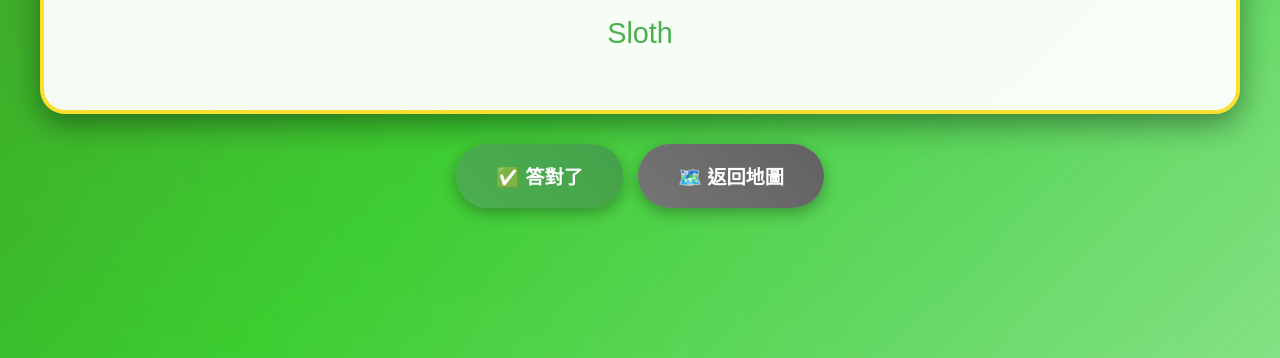
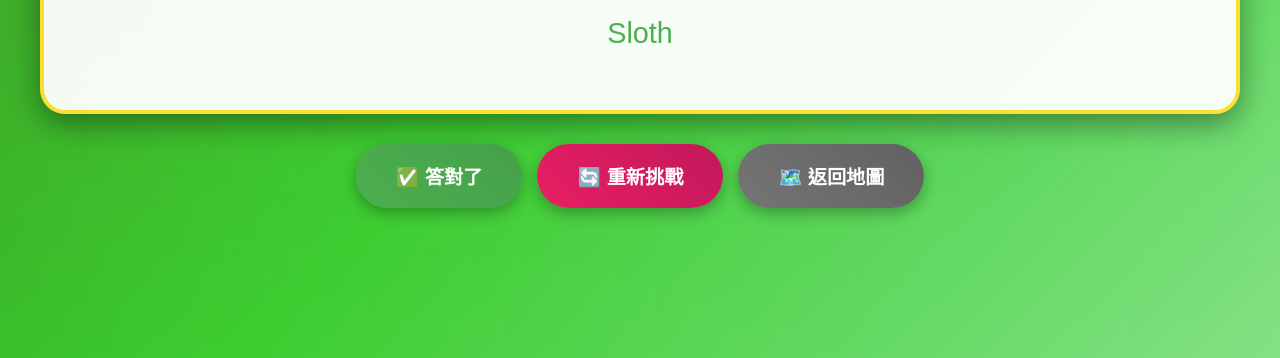
Before and after one commit to cos1107/birthday-party, a plain HTML site: page Projects/birthday-party/games/south-america.html in a window 1280 px wide. Both pictures are taken after a click on the button "🚀 開始挑戰". Shown: the part 442-800 px from the top of the page. Drawn offline with Linux system fonts and the light colour scheme.

Commit message:
Add restart challenge button to South America game
- Add restart button in game area and success overlay
- Reset game state and return to rules page when clicked
- Pink button style for restart action

🤖 Generated with [Claude Code](https://claude.com/claude-code)

Co-Authored-By: Claude Opus 4.5 <noreply@anthropic.com>

```diff
--- a/Projects/birthday-party/games/south-america.html
+++ b/Projects/birthday-party/games/south-america.html
@@ -421,6 +421,16 @@
       box-shadow: 0 8px 20px rgba(117, 117, 117, 0.5);
     }
 
+    .btn-restart {
+      background: linear-gradient(45deg, #E91E63, #C2185B);
+      color: white;
+    }
+
+    .btn-restart:hover {
+      transform: translateY(-3px);
+      box-shadow: 0 8px 20px rgba(233, 30, 99, 0.5);
+    }
+
     .btn:disabled {
       opacity: 0.5;
       cursor: not-allowed;
@@ -646,6 +656,7 @@
         <button class="btn btn-next" id="next-btn" onclick="nextQuestion()">➡️ 下一題</button>
         <button class="btn btn-correct" id="correct-btn" onclick="showCorrectInfo()">✅ 答對了</button>
         <button class="btn btn-complete" id="complete-btn" onclick="completeChallenge()">🏆 破關</button>
+        <button class="btn btn-restart" onclick="restartChallenge()">🔄 重新挑戰</button>
         <button class="btn btn-back" onclick="goBack()">🗺️ 返回地圖</button>
       </div>
     </div>
@@ -666,7 +677,10 @@
       <div style="font-size: 10rem; margin-bottom: 20px; animation: iconGlow 2s ease-in-out infinite;">🟡</div>
       <h2>恭喜！挑戰成功！</h2>
       <p>你們成功完成南美洲動物比手畫腳挑戰！</p>
-      <button class="btn btn-back" onclick="goBack()">返回地圖</button>
+      <div style="display: flex; gap: 15px; justify-content: center; flex-wrap: wrap;">
+        <button class="btn btn-restart" onclick="restartChallenge()">🔄 重新挑戰</button>
+        <button class="btn btn-back" onclick="goBack()">返回地圖</button>
+      </div>
     </div>
   </div>
 
@@ -989,6 +1003,22 @@
       window.location.href = '../index.html';
     }
 
+    // 重新挑戰（回到規則頁面並清空紀錄）
+    function restartChallenge() {
+      // 隱藏所有 overlay
+      document.getElementById('success-overlay').classList.remove('show');
+      document.getElementById('reveal-overlay').classList.remove('show');
+
+      // 隱藏遊戲區域，顯示規則頁面
+      document.getElementById('game-area').style.display = 'none';
+      document.getElementById('rules-section').style.display = 'block';
+
+      // 重置遊戲狀態
+      currentQuestionIndex = 0;
+      isShowingInfo = false;
+      selectedQuestions = [];
+    }
+
     // 檢查是否已完成
     function checkIfCompleted() {
       const completed = getCompletedLocations();
```
